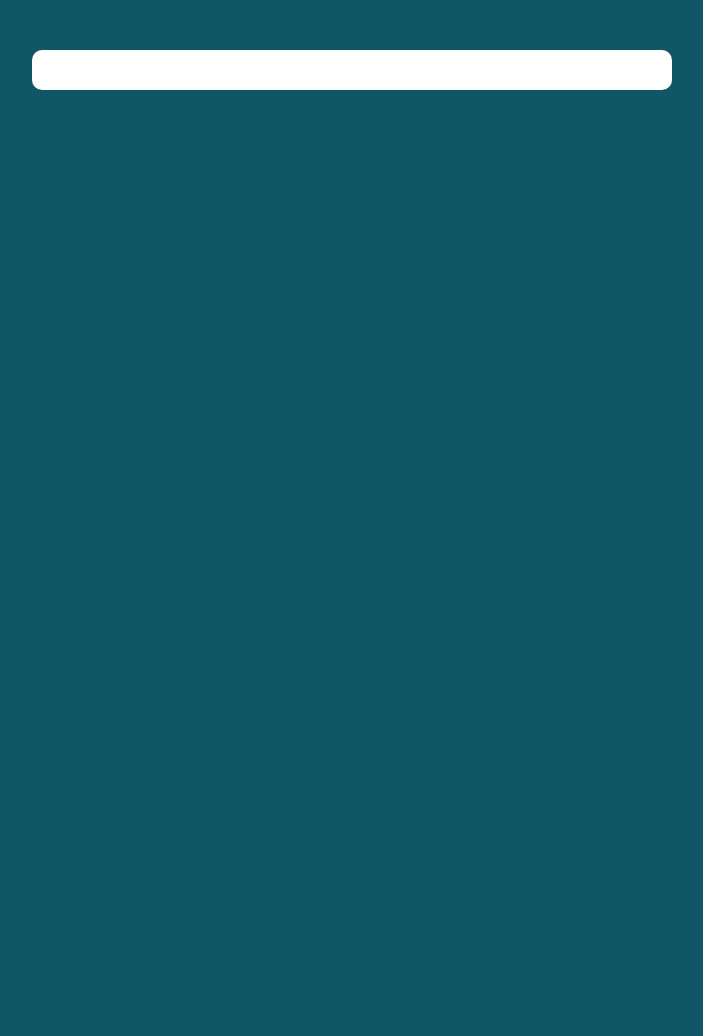
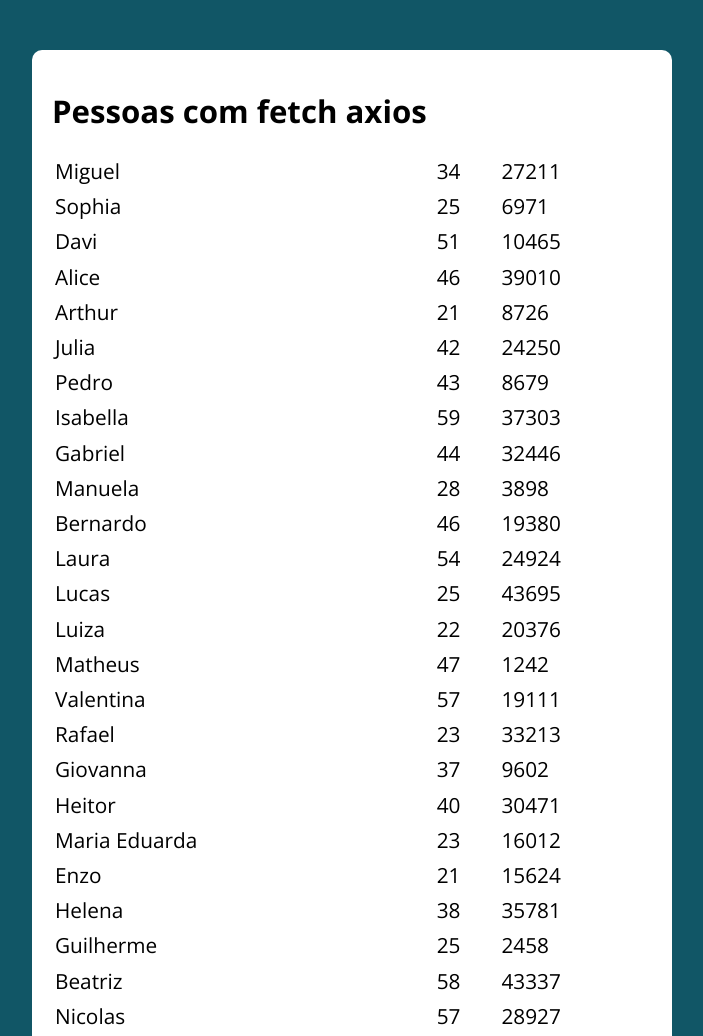
Before and after one commit to miraadrian/fetch-axios, a plain HTML site: page index.html in a window 1280 px wide. Shown: the top 1036 px of the page, without its empty margins (288-991 px from the left). Before the commit the page ends 800 px from the top, so only its background shows below. Drawn offline with nearby package versions, Linux system fonts and the light colour scheme.

Commit message:
adicionado tratamento de json com fetch

```diff
--- a/assets/js/main.js
+++ b/assets/js/main.js
@@ -0,0 +1,31 @@
+fetch('pessoas.json')
+  .then(resposta => resposta.json())
+  .then(json=> carregaElemPagina(json))
+  .catch(e => console.error(e))
+
+function carregaElemPagina(json){
+  const table = document.createElement('table');
+  for(let pessoa of json){
+    const tr = document.createElement('tr');
+
+    let td = document.createElement('td');
+    td.innerHTML = pessoa.nome;
+    tr.appendChild(td);
+
+    td = document.createElement('td');
+    td.innerHTML = pessoa.idade;
+    tr.appendChild(td);
+
+    td = document.createElement('td');
+    td.innerHTML = pessoa.salario;
+    tr.appendChild(td)
+
+    table.appendChild(tr);
+  }
+
+  const resultado = document.querySelector('.resultado');
+  resultado.appendChild(table);
+}
+
+//tr - linha
+//td - coluna
--- a/index.html
+++ b/index.html
@@ -12,7 +12,9 @@
 <body>
 
   <section class="container">
+    <h1>Pessoas com fetch axios</h1>
 
+    <div class="resultado"></div>
   </section>
 
   <script src="./assets/js/main.js"></script>
```
